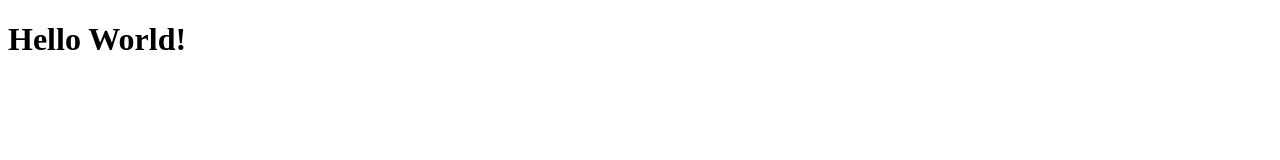
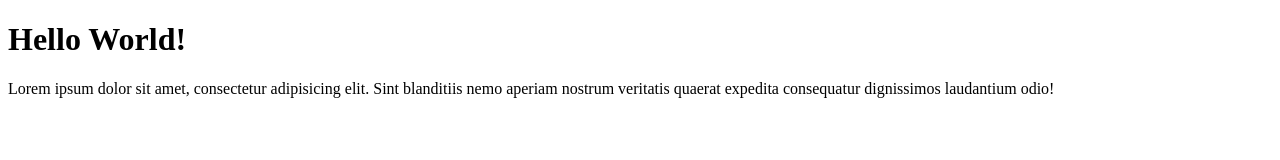
Before and after one commit to MDaffaAditya/git-test, a plain HTML site: page index.html in a window 1280 px wide. Drawn offline with Linux system fonts and the light colour scheme.

Commit message:
menambahkan paragraph

```diff
--- a/index.html
+++ b/index.html
@@ -7,5 +7,6 @@
 </head>
 <body>
     <h1>Hello World!</h1>
+    <p>Lorem ipsum dolor sit amet, consectetur adipisicing elit. Sint blanditiis nemo aperiam nostrum veritatis quaerat expedita consequatur dignissimos laudantium odio!</p>
 </body>
 </html>
```
